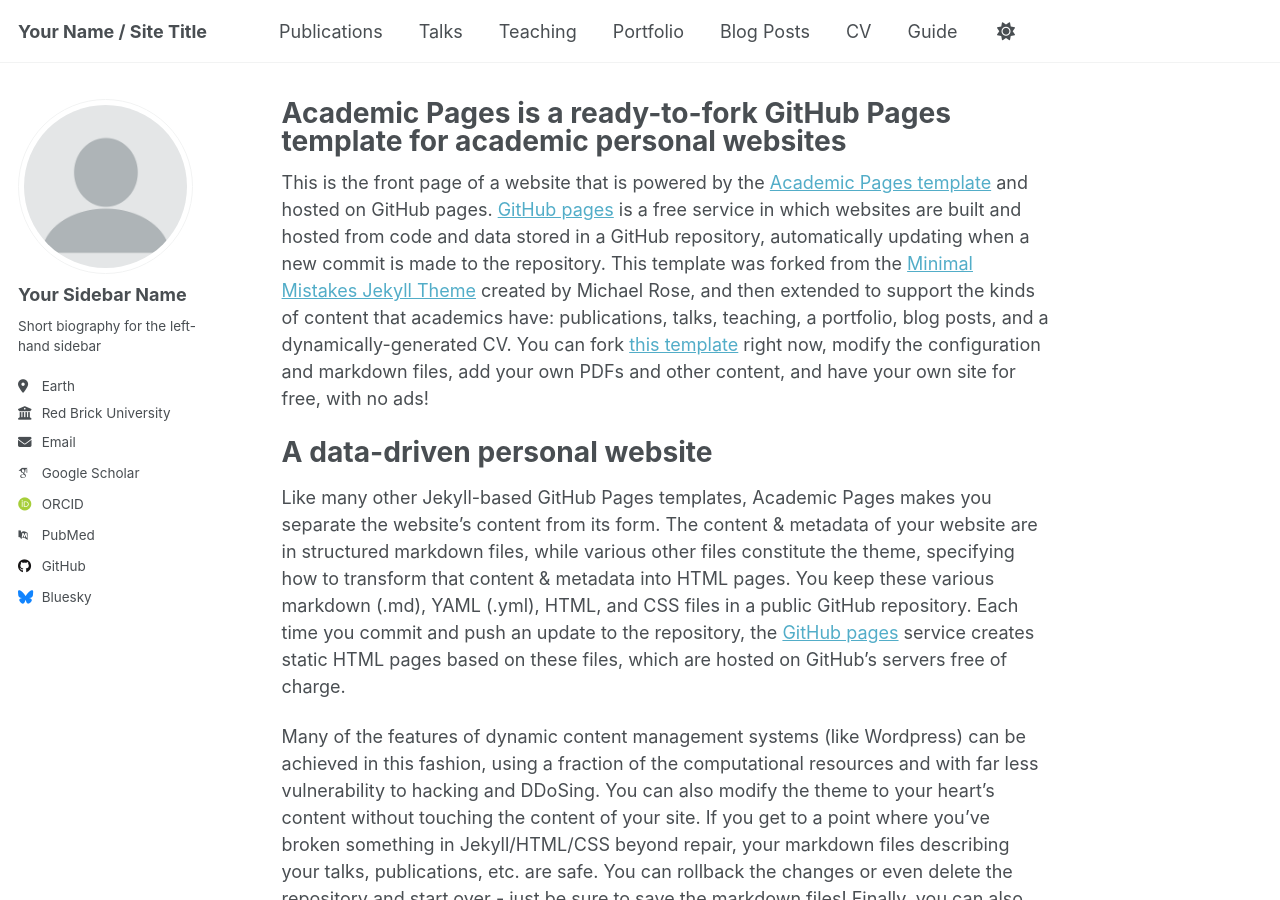
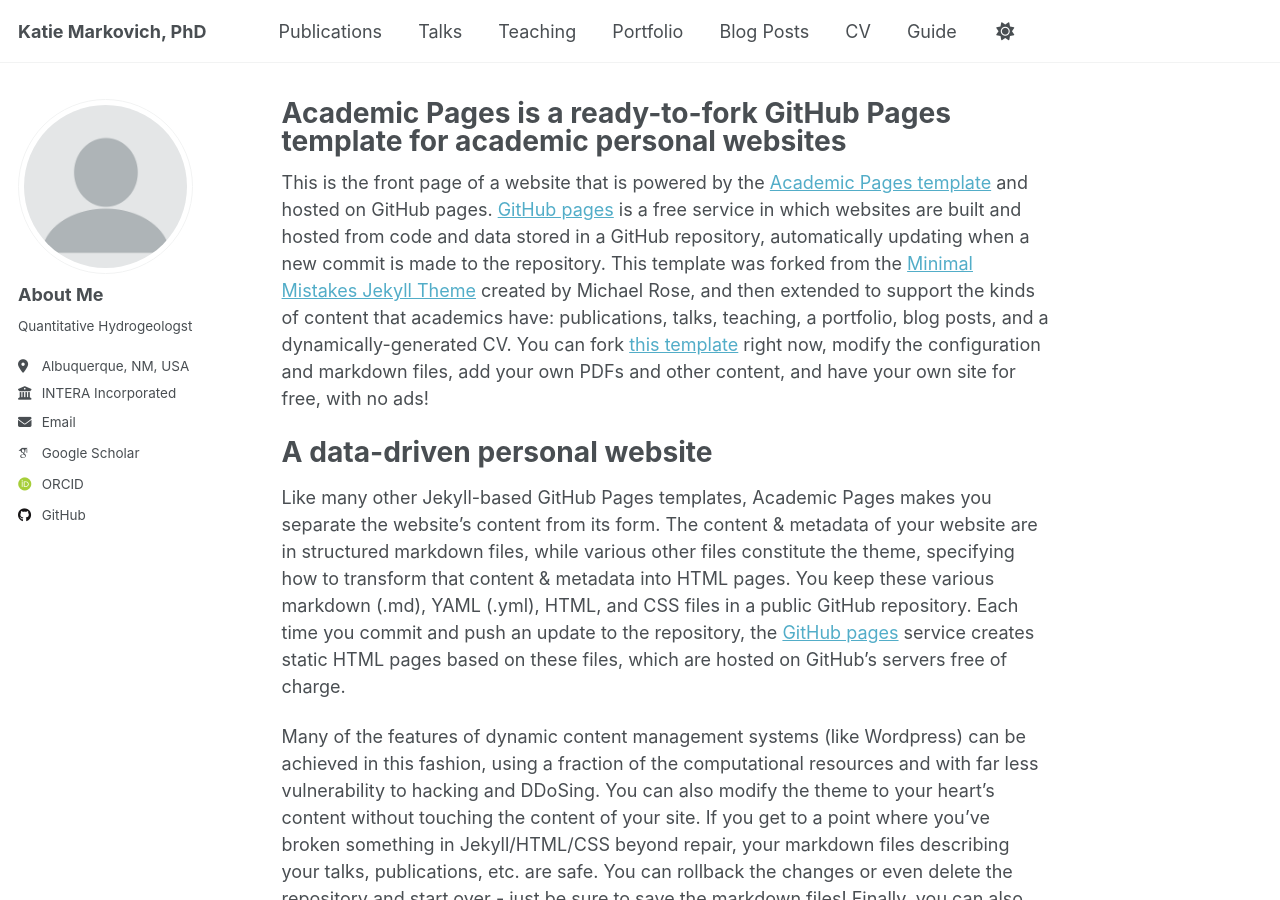
Before and after one commit to kmarkovich/kmarkovich.github.io, a Jekyll site: the page built from _pages/about.md, in a window 1280 px wide and 900 px high. Built offline with Jekyll 4.4.1, drawn with Linux system fonts in a browser that asks for light colours; some web fonts are replaced.

Commit message:
check in updates to pers details

```diff
--- a/_config.yml
+++ b/_config.yml
@@ -9,13 +9,13 @@
 # Basic Site Settings
 locale                   : "en-US"
 site_theme               : "default"
-title                    : "Your Name / Site Title"
+title                    : "Katie Markovich, PhD"
 title_separator          : "-"
 name                     : &name "Your Name"
 description              : &description "personal description"
-url                      : https://academicpages.github.io # the base hostname & protocol for your site e.g. "https://[your GitHub username].github.io" or if you already have some other page hosted on Github then use "https://[your GitHub username].github.io/[Your Repo Name]"
+url                      : https://kmarkovich.github.io # the base hostname & protocol for your site e.g. "https://[your GitHub username].github.io" or if you already have some other page hosted on Github then use "https://[your GitHub username].github.io/[Your Repo Name]"
 baseurl                  : "" # the subpath of your site, e.g. "/blog"
-repository               : "academicpages/academicpages.github.io"
+repository               : "kmarkovich/kmarkovich.github.io"
 
 # Site Author - The following control what appear as part of the author content on the side bar.
 #               If a field is blank the icon and link will not appear, otherwise it will be shown.
@@ -23,13 +23,13 @@ repository               : "academicpages/academicpages.github.io"
 author:
   # Biographic information
   avatar           : "profile.png"
-  name             : "Your Sidebar Name"
+  name             : "About Me"
   pronouns         : # example: "she/her"
-  bio              : "Short biography for the left-hand sidebar"
-  location         : "Earth"
-  employer         : "Red Brick University"
+  bio              : "Quantitative Hydrogeologst"
+  location         : "Albuquerque, NM, USA"
+  employer         : "INTERA Incorporated"
   uri              : # URL
-  email            : "none@example.org"
+  email            : "khmarkovich@gmail.com"
 
   # Academic websites
   academia         : # URL
@@ -38,7 +38,7 @@ author:
   impactstory      : # URL
   orcid            : "http://orcid.org/yourorcidurl"
   semantic         : # URL
-  pubmed           : "https://www.ncbi.nlm.nih.gov/pubmed/?term=john+snow"
+  pubmed           : # URL
   researchgate     : # URL
   scopus           : # URL
 
@@ -46,12 +46,12 @@ author:
   bitbucket        : # Username - Update with your username on the site
   codepen          : # Username
   dribbble         : # Username
-  github           : "academicpages"
+  github           : "kmarkovich"
   kaggle           : # Username
   stackoverflow    : # User number or user number and name (i.e., use "1" or "1/jeff-atwood")
 
   # Social media
-  bluesky          : "bsky.app" # Replace this with you Bluesky username
+  bluesky          : # URL
   facebook         : # Username
   flickr           : # Username
   foursquare       : # Username
```
Also changed, not shown: 1 other file.
